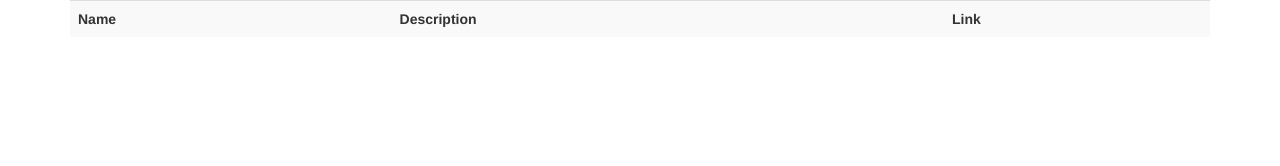
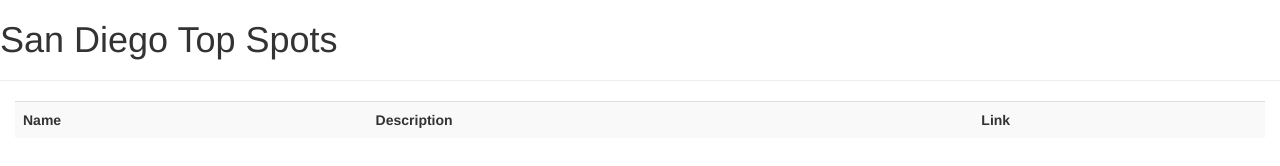
Before and after one commit to CSLedbetter/SanDiegoTopSpots, a plain HTML site: page index.html in a window 1280 px wide. Drawn offline with nearby package versions, Linux system fonts and the light colour scheme; no server answers.

Commit message:
Added some bootstrap visuals. Done at this point.

```diff
--- a/index.html
+++ b/index.html
@@ -4,9 +4,11 @@
     <link rel="stylesheet" href="https://maxcdn.bootstrapcdn.com/bootstrap/3.3.7/css/bootstrap.min.css" integrity="sha384-BVYiiSIFeK1dGmJRAkycuHAHRg32OmUcww7on3RYdg4Va+PmSTsz/K68vbdEjh4u"
         crossorigin="anonymous">
     </head>
+    <h1>San Diego Top Spots</h1>
+    <hr>
 <body>
 
-<div class="container">
+<div class="container-fluid">
 
     <table class="table table-striped">
         <tr style="width:100%">
--- a/index.js
+++ b/index.js
@@ -7,7 +7,7 @@ $(document).ready(function () {
             console.log(link);
             $('table').append('<tr><td>' + name + '</td>')
             $('table tr:last').append('<td>' + desc + '</td>')
-            $('table tr:last').append('<td>' + '<a href=' + 'https://www.google.com/maps?q=' + link + '>' + 'Open in Google Maps' + "</a>" + '</td> </tr>');
+            $('table tr:last').append('<td>' +'<button type="button" class="btn btn-primary"'+ '<a href=' + 'https://www.google.com/maps?q=' + link + '>' + 'Open in Google Maps' + "</a>" + '</td> </tr>');
         });
     });
 });
```
